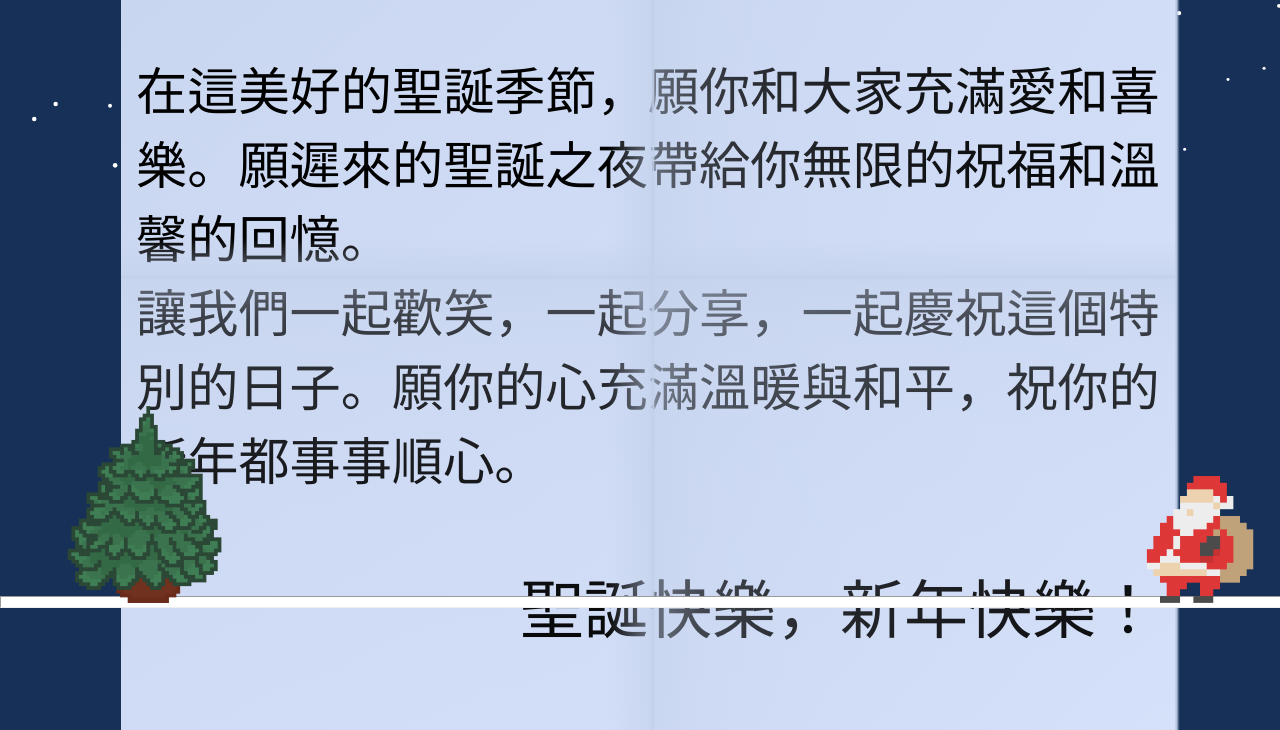
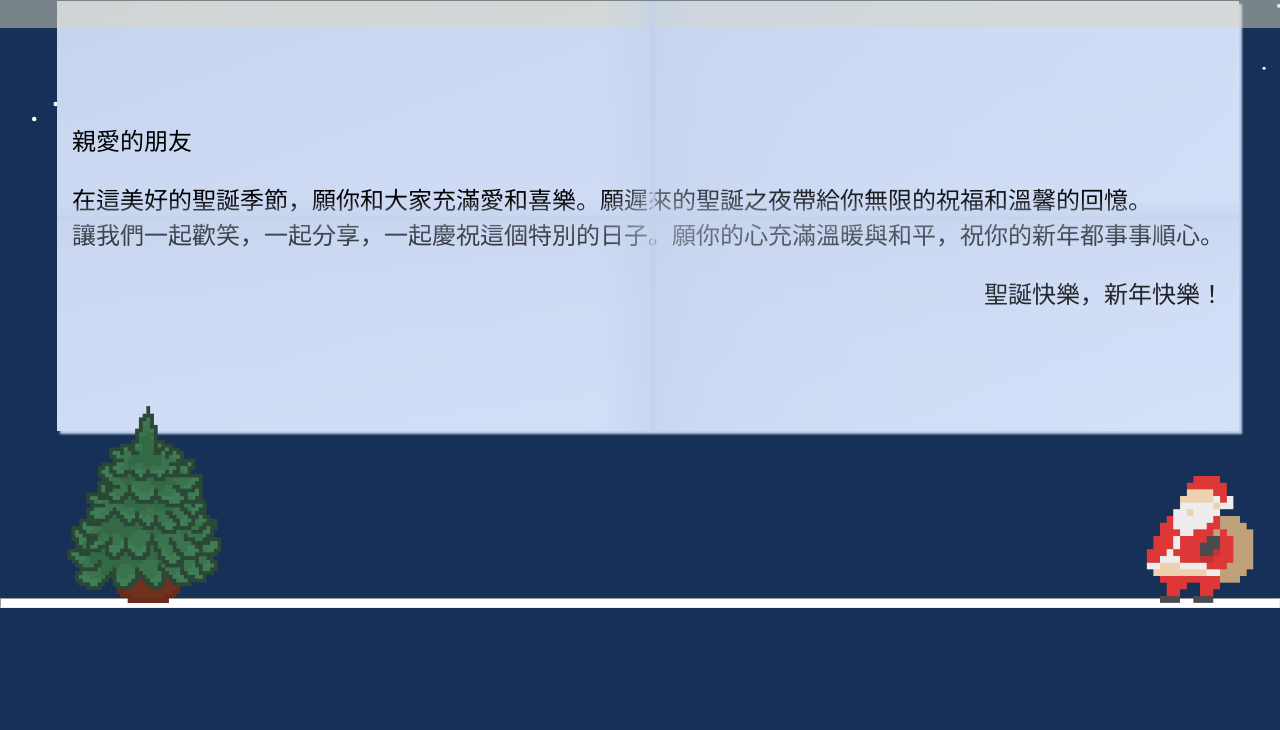
Before and after one commit to garyopen1876/Christmas-Card, a plain HTML site: page index.html in a window 1280 px wide. Shown: the part 192-922 px from the top of the page. After the commit the page ends 816 px from the top, so only its background shows below. Drawn offline with nearby package versions, Linux system fonts and the light colour scheme.

Commit message:
adjust rwd

```diff
--- a/index.html
+++ b/index.html
@@ -41,13 +41,13 @@
     .paper {
         position: relative;
         background: linear-gradient(to bottom right, var(--paper-dark), 20%, var(--transparent)), var(--paper-color);
-        max-width: 80%;
+        min-width: 70%;
         min-height: 50%;
         display: flex;
         align-items: center;
         justify-content: space-around;
         font-family: "Caveat", cursive;
-        font-size: 4rem;
+        font-size: 1.5em;
         box-shadow: var(--shadow-size) var(--shadow-size) 2px var(--paper-dark);
         margin: auto;
         padding: 15px;
@@ -92,12 +92,14 @@
         flex-direction: column;
     }
 
-    .content {
-        font-size: 80%;
+    .tail-words {
+        text-align: right;
     }
 
-    .tail-words {
-        text-align: right;
+    .img-word{
+        position: absolute;
+        bottom: 0;
+        width: 100%;
     }
 
     hr {
@@ -108,6 +110,7 @@
         bottom: 0;
         width: 100%;
         margin: 0;
+        box-sizing: border-box;
     }
 
     @media screen and (max-width: 600px) {
```
